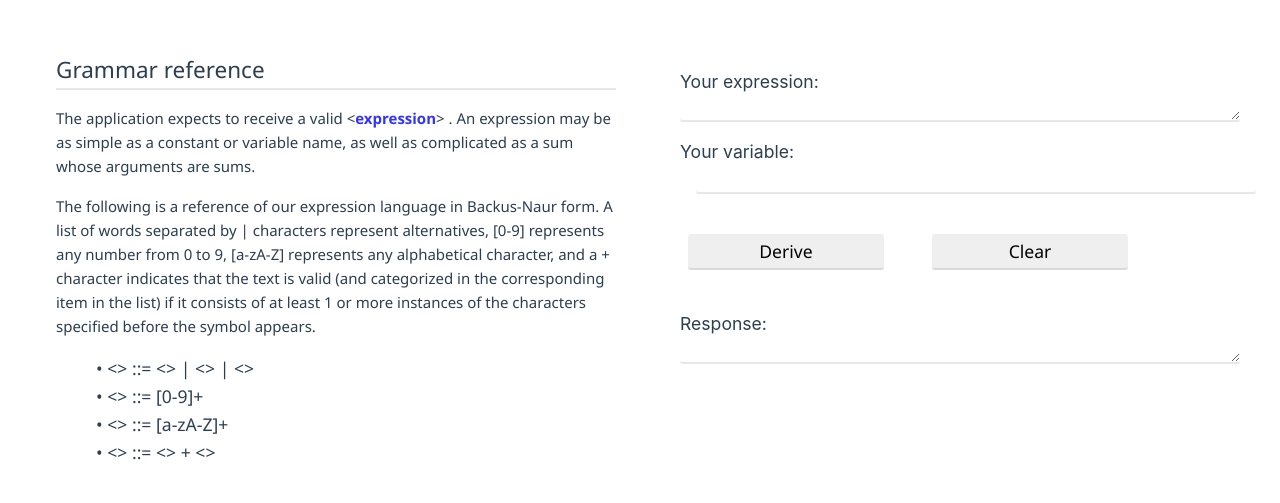
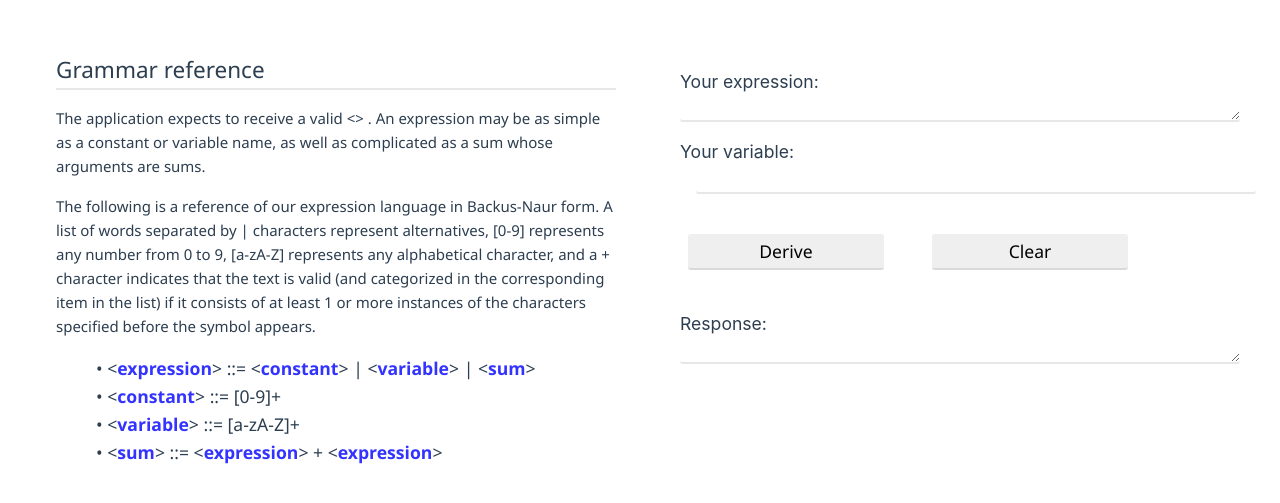
Before and after one commit to enrique-guillen/sym_differ_vue, a Vue app: page / in a window 1280 px wide. Shown: the part 141-644 px from the top of the page. Built offline with nearby package versions, Linux system fonts and the light colour scheme.

Commit message:
Address prop naming in SymDifferNamedToken

```diff
--- a/src/components/SymDifferNamedToken.vue
+++ b/src/components/SymDifferNamedToken.vue
@@ -1,6 +1,6 @@
 <script setup>
 defineProps({
-  token_name: {
+  tokenName: {
     type: String,
     required: true,
   },
@@ -8,7 +8,7 @@ defineProps({
 </script>
 
 <template>
-  &lt;<span class="reference-token-name">{{ token_name }}</span>&gt;
+  &lt;<span class="reference-token-name">{{ tokenName }}</span>&gt;
 </template>
 
 <style>
```
